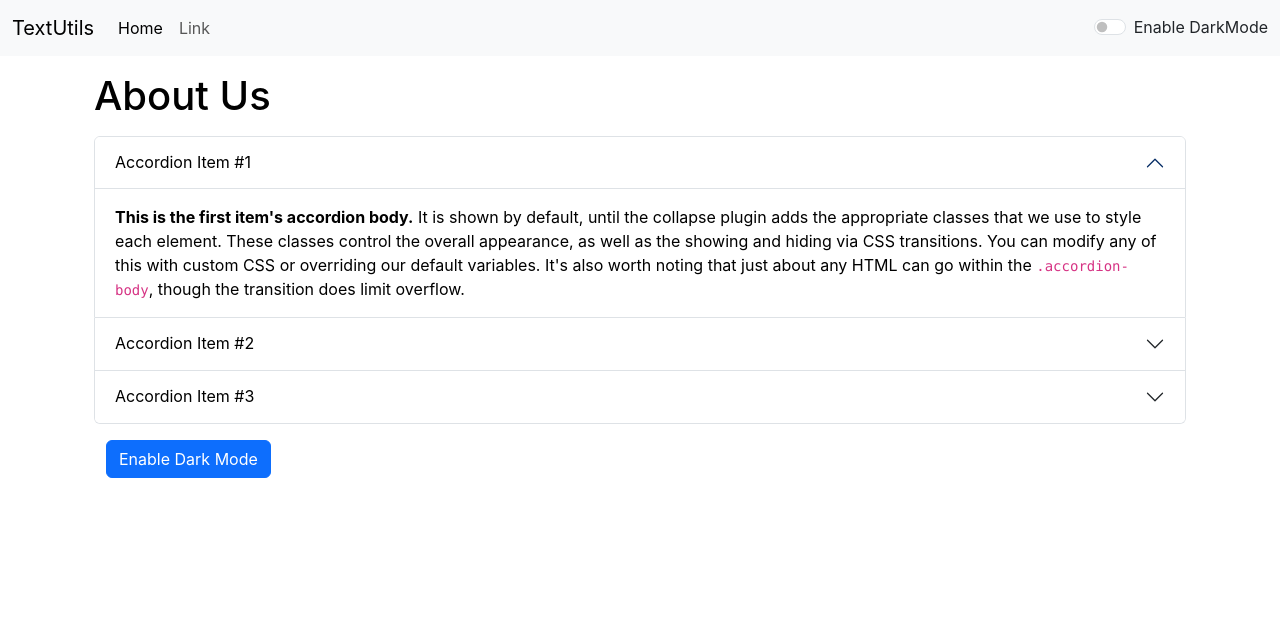
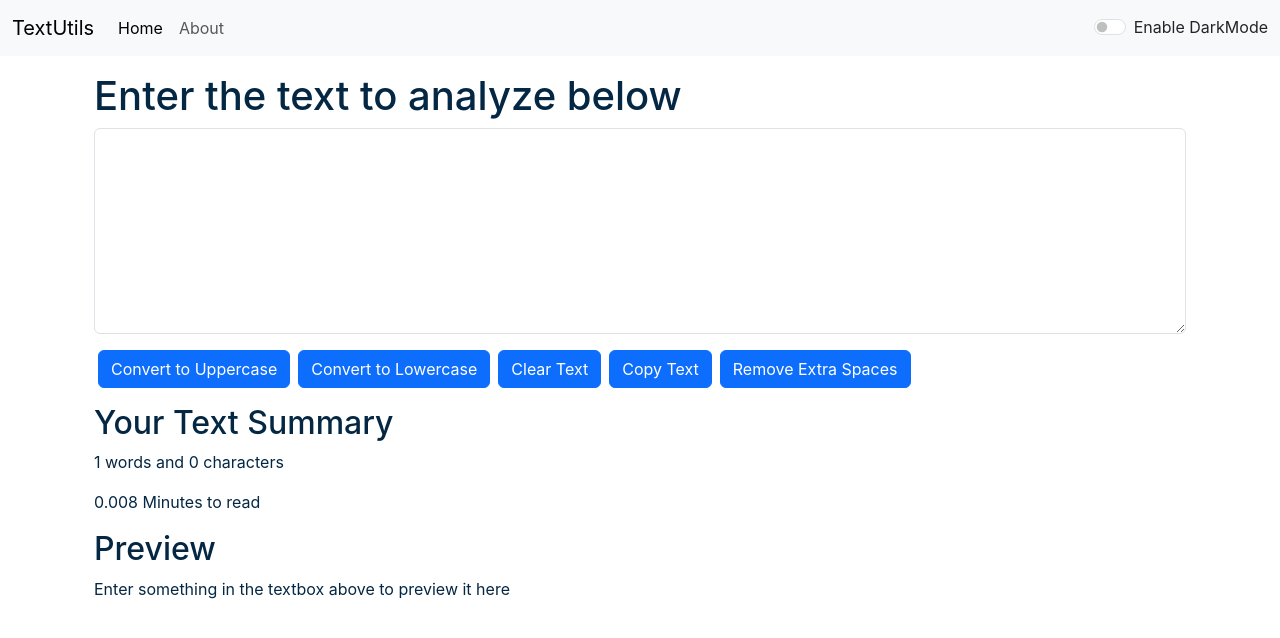
Before and after one commit to sainath-666/Textutils, a React (Create React App) app: page / in a window 1280 px wide. Shown: the top 638 px of the page. Built offline with nearby package versions, Linux system fonts and the light colour scheme.

Commit message:
changes made to the code

```diff
--- a/src/App.js
+++ b/src/App.js
@@ -1,4 +1,4 @@
-import { BrowserRouter as Router, Switch, Route } from "react-router-dom";
+import { BrowserRouter as Router, Routes, Route } from "react-router-dom";
 
 import "./App.css";
 import Alert from "./components/Alert";
@@ -24,12 +24,10 @@
   const toggleMode = () => {
     if (mode === "light") {
       setMode("dark");
-
       document.body.style.backgroundColor = "#042743";
       showAlert(": Dark mode has been enabled", "success");
     } else {
       setMode("light");
-
       document.body.style.backgroundColor = "white";
       showAlert(": Light mode has been enabled", "success");
     }
@@ -41,16 +39,19 @@
         <Navbar title="TextUtils" mode={mode} toggleMode={toggleMode} />
         <Alert alert={alert} />
         <div className="container my-3">
-          <Switch>
-            <Route path="/about" /> <About />
+          <Routes>
+            <Route exact path="/about" element={<About />} />
             <Route
-              path="/" />
+             exact path="/"
+              element={
                 <TextForm
                   showAlert={showAlert}
                   heading="Enter the text to analyze below"
                   mode={mode}
                 />
-                </Switch>
+              }
+            />
+          </Routes>
         </div>
       </Router>
     </>
--- a/src/components/Navbar.js
+++ b/src/components/Navbar.js
@@ -1,4 +1,5 @@
 import React from "react";
+import { Link } from "react-router-dom";
 
 const Navbar = (props) => {
   return (
@@ -7,9 +8,9 @@
     >
       {" "}
       <div className="container-fluid">
-        <a className="navbar-brand" href="/">
+        <Link className="navbar-brand" to="/">
           {props.title}
-        </a>
+        </Link>
         <button
           className="navbar-toggler"
           type="button"
@@ -24,14 +25,14 @@
         <div className="collapse navbar-collapse" id="navbarSupportedContent">
           <ul className="navbar-nav me-auto mb-2 mb-lg-0">
             <li className="nav-item">
-              <a className="nav-link active" aria-current="page" href="/">
+              <Link className="nav-link active" aria-current="page" to="/">
                 Home
-              </a>
+              </Link>
             </li>
             <li className="nav-item">
-              <a className="nav-link" href="/">
-                Link
-              </a>
+              <Link className="nav-link" to="/about">
+                About
+              </Link>
             </li>
           </ul>
           {/* <form className="d-flex" role="search">
```
